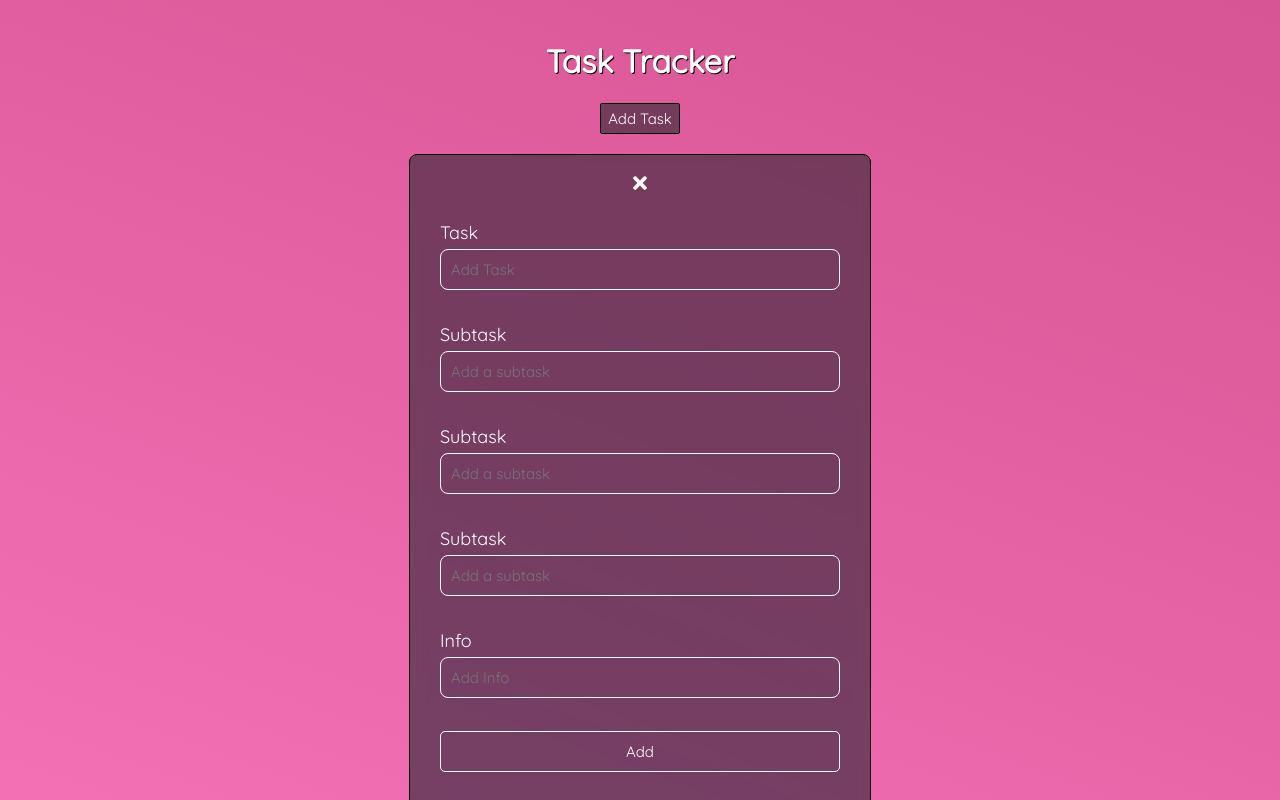
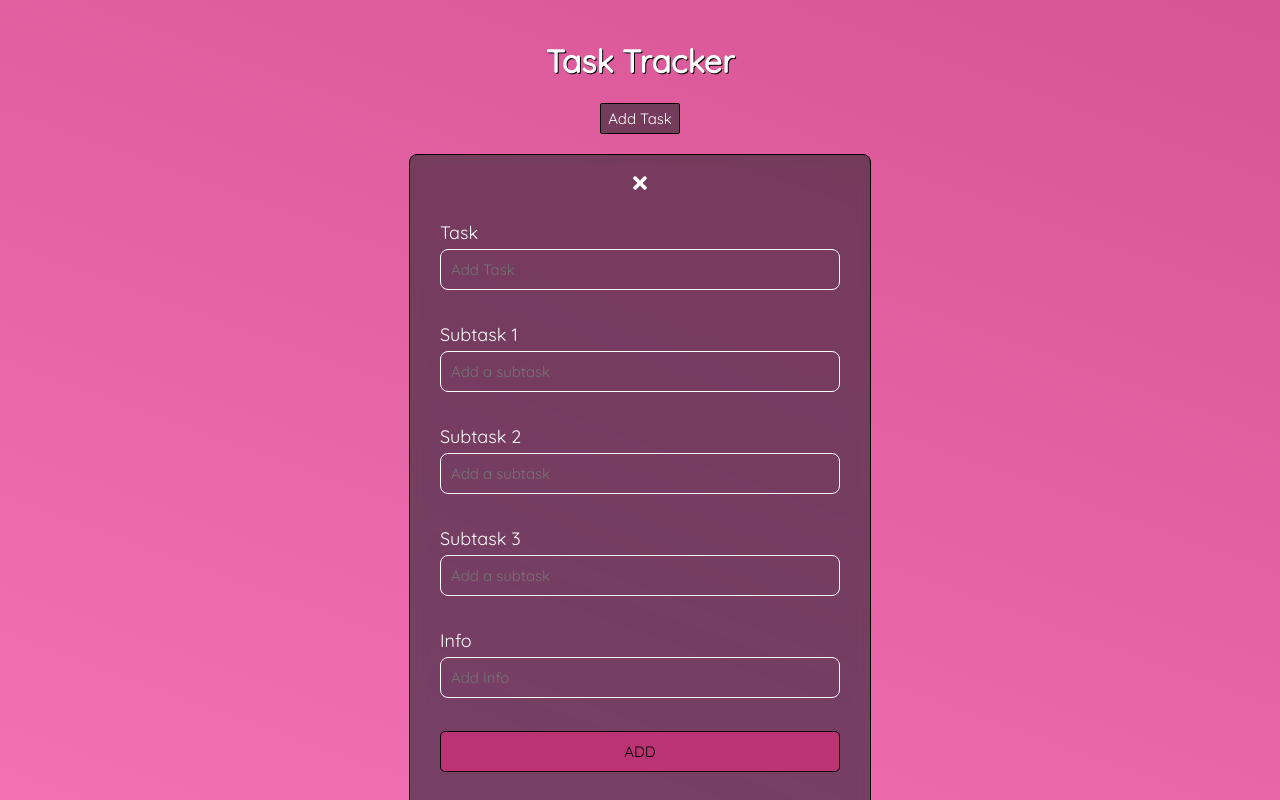
Before and after one commit to JanmayP/task-tracker, a React (Create React App) app: page / in a window 1280 px wide. Both pictures are taken after a click on the button "Add Task". Shown: the top 800 px of the page. Built offline with nearby package versions, Linux system fonts and the light colour scheme.

Commit message:
Bug Fixes

```diff
--- a/src/App.scss
+++ b/src/App.scss
@@ -99,9 +99,9 @@ header {
     }
 
     .form-btn{
-      background: none;
-      color: white;
-      border: 1px solid white;
+      background: #c73378e0;
+      color: black;
+      border: 1px solid black;
       padding: 10px;
       border-radius: 5px;
       cursor: pointer;
@@ -111,7 +111,9 @@ header {
 
     .form-btn:hover{
       transition: 0.45s;
+      border: 1px solid white;
       background: black;
+      color: white;
     }
 
   }
--- a/src/components/AddTask.js
+++ b/src/components/AddTask.js
@@ -36,19 +36,19 @@ const AddTask = ({onAdd, showTaskForm}) => {
                 <label>Task </label>
                 <input type='text'  placeholder='Add Task' value={text} onChange={(e) => setText(e.target.value)} />
             <br></br>
-                <label>Subtask </label>
+                <label>Subtask 1 </label>
                 <input type='text' id="sub-tasks" placeholder='Add a subtask' value={subTask1} onChange={(e) => setSubTask1(e.target.value)} />
             <br></br>
-                <label>Subtask </label>
+                <label>Subtask 2</label>
                 <input type='text' id="sub-tasks" placeholder='Add a subtask' value={subTask2} onChange={(e) => setSubTask2(e.target.value)} />
             <br></br>
-                <label>Subtask </label>
+                <label>Subtask 3</label>
                 <input type='text' id="sub-tasks" placeholder='Add a subtask' value={subTask3} onChange={(e) => setSubTask3(e.target.value)} />
             <br></br>
                 <label>Info </label>
                 <input type='text' id="info-box" placeholder='Add Info' value={body} onChange={(e) => setBody(e.target.value)} />
             <br></br>
-            <input type='submit' value='Add' className='form-btn'/>
+            <input type='submit' value='ADD' className='form-btn'/>
         </form>
     )
 }
--- a/src/components/SubTasks.js
+++ b/src/components/SubTasks.js
@@ -2,11 +2,13 @@ const SubTasks = ({task}) => {
   let cleanSubTasks = task.subTasks.filter((subTask) => subTask !== "")
   return (
     <div className="task-subtasks">
-      {cleanSubTasks.map((subTask) => (
+      {cleanSubTasks.length > 0
+      ? cleanSubTasks.map((subTask) => (
         <div className="task-subtask">
           {subTask}
         </div>
-      ))}
+      ))
+      : <p>Nothing to show!</p>}
     </div>
   )
 }
```
